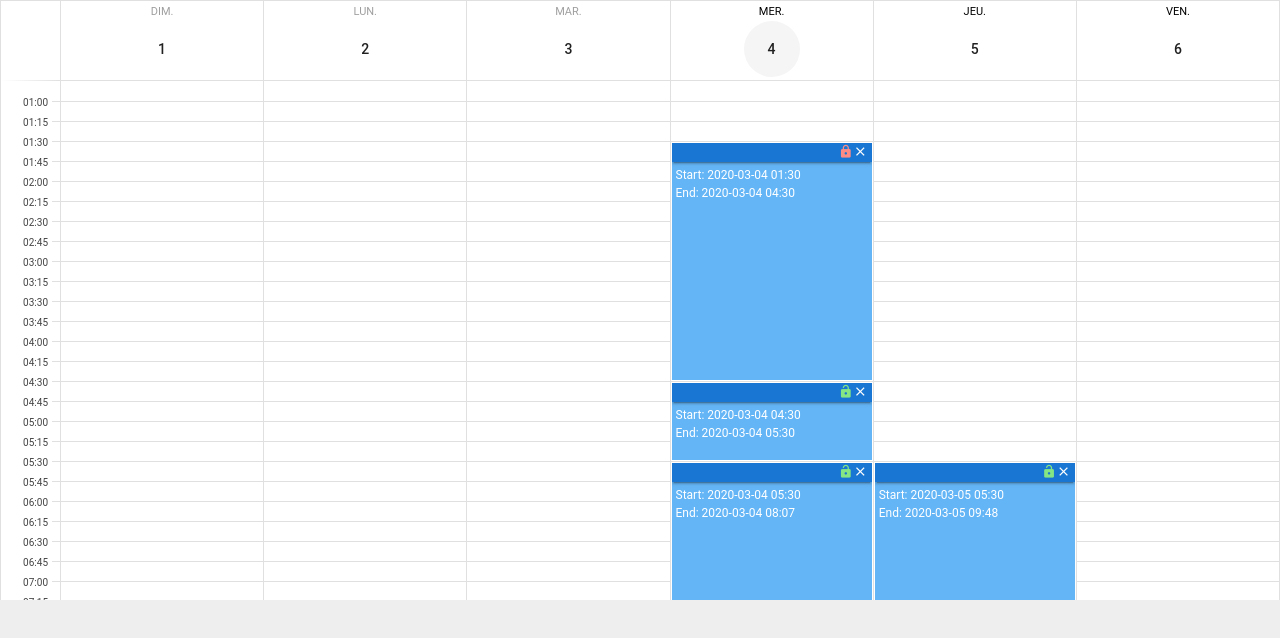
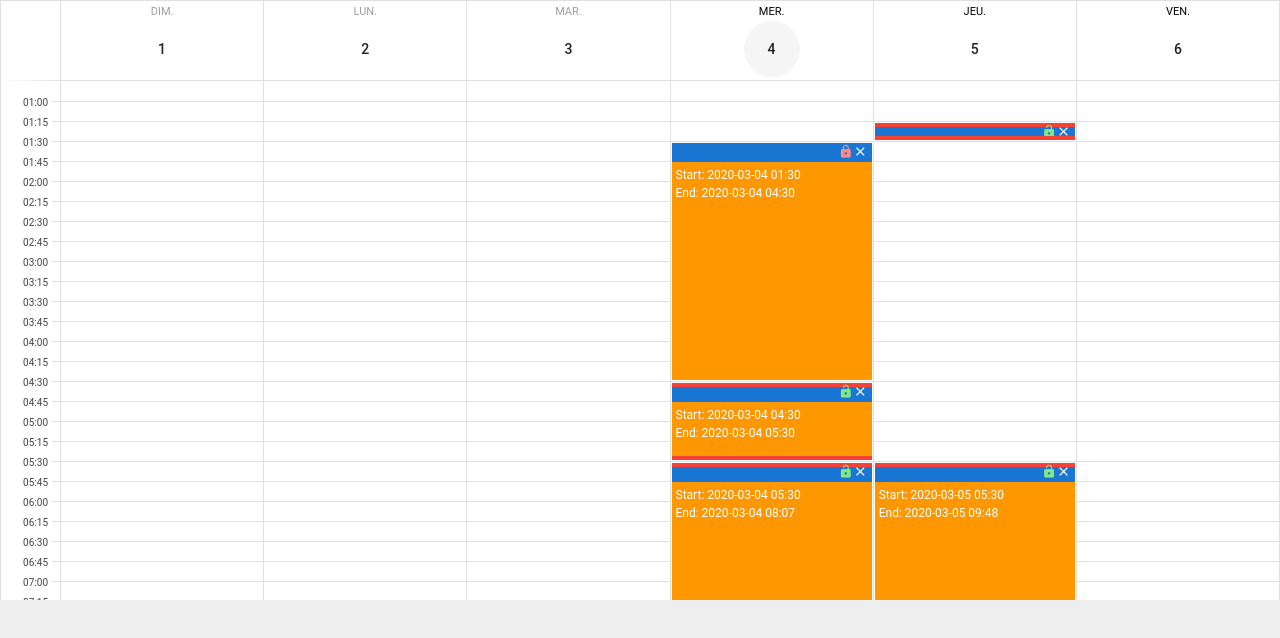
Before and after one commit to stratosphr/calendar, a Vue app: page / in a window 1280 px wide. Shown: the top 638 px of the page. Built offline with nearby package versions, Linux system fonts and the light colour scheme.

Commit message:
Added handlers for event resizing

```diff
--- a/src/components/SCalendar.vue
+++ b/src/components/SCalendar.vue
@@ -56,6 +56,12 @@
                 style="position: absolute; left: 0; width: 100%; overflow: hidden; border-left: solid white thin !important; border-right: solid white thin !important"
                 v-for="e in dragging ? ghosts[date(event.start)] : events[date(event.start)]"
             >
+              <!-- RESIZER -->
+              <div
+                  class="red"
+                  style="position: absolute; height: 4px; top: 0; width: 100%; cursor: row-resize"
+                  v-if="!e.locked"
+              />
               <!-- HEADER -->
               <v-row
                   :style="`height: ${Math.min(intervalHeight - 1, 22)}px; cursor: ${e.locked ? 'not-allowed': 'grab'}`"
@@ -85,7 +91,7 @@
                 </div>
               </v-row>
               <!-- BODY -->
-              <div class="pa-1 fill-height">
+              <div class="pa-1 orange fill-height">
                 <div>
                   Start: {{e.start.format('YYYY-MM-DD HH:mm')}}
                 </div>
@@ -93,6 +99,12 @@
                   End: {{e.end.format('YYYY-MM-DD HH:mm')}}
                 </div>
               </div>
+              <!-- RESIZER -->
+              <div
+                  class="red"
+                  style="position: absolute; height: 4px; bottom: 0; width: 100%; cursor: row-resize"
+                  v-if="!e.locked"
+              />
             </div>
 
             <!-- INTERVALS -->
@@ -262,6 +274,10 @@
 						],
 						'2020-03-05': [
 							{
+								start: moment('2020-03-05 01:15'),
+								end: moment('2020-03-05 01:30')
+							},
+							{
 								start: moment('2020-03-05 05:30'),
 								end: moment('2020-03-05 09:48')
 							}
```
